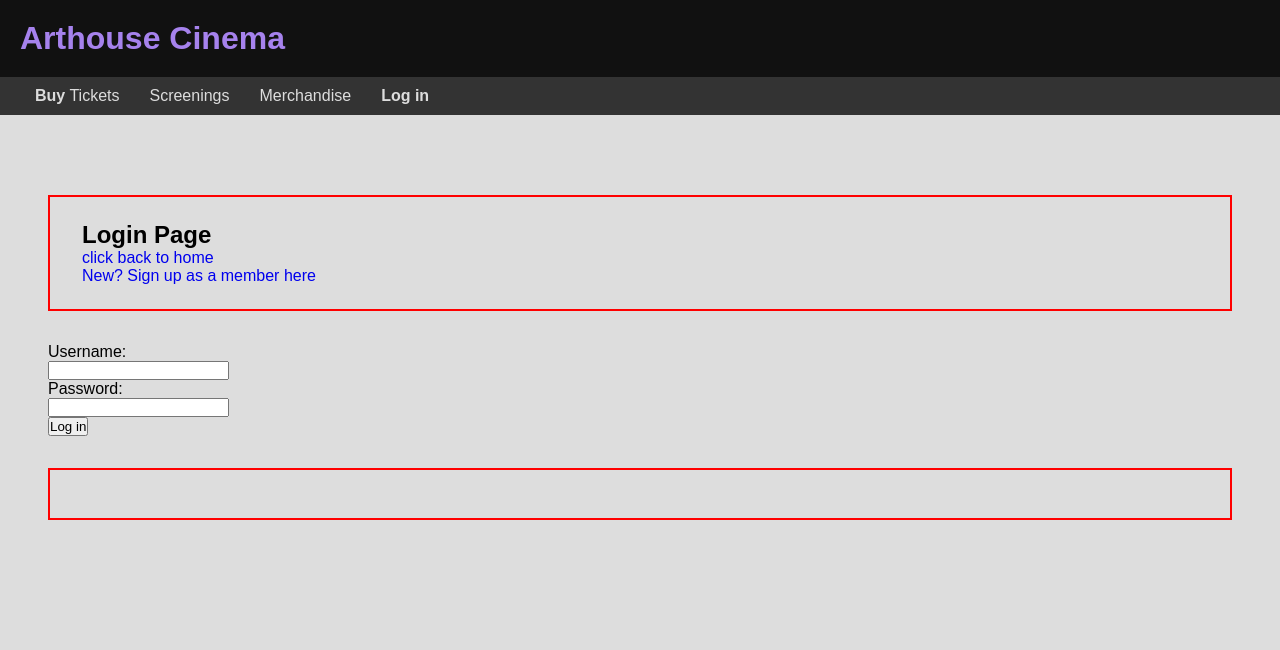
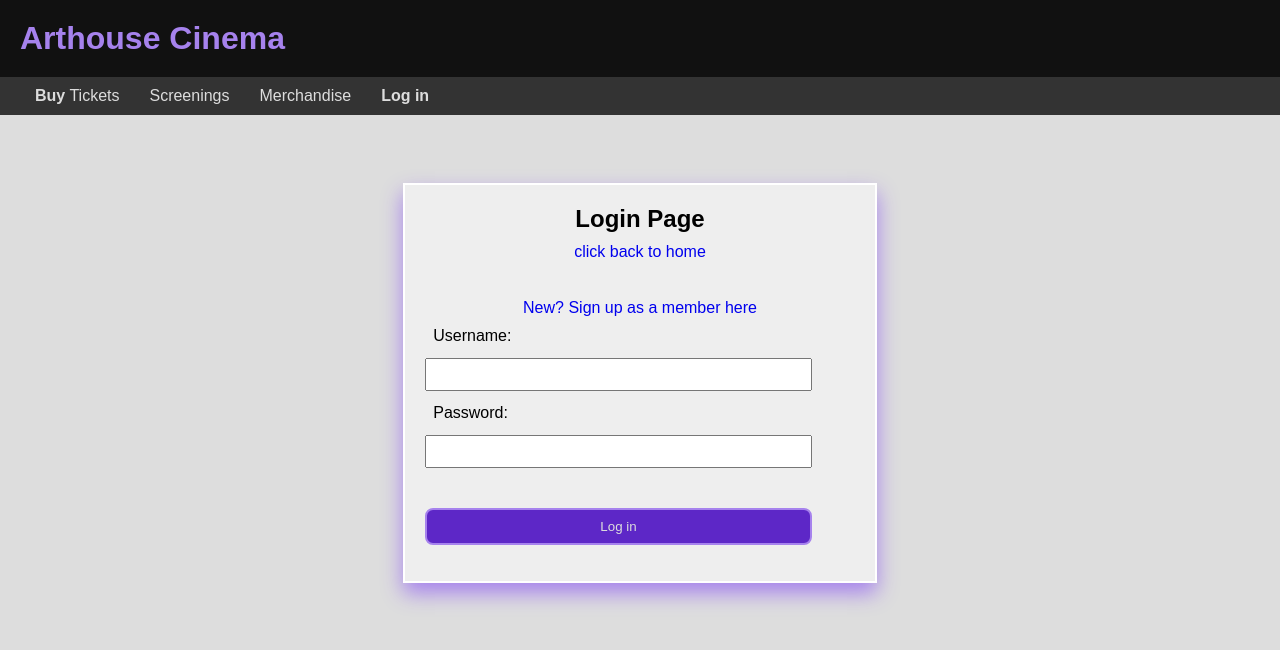
Before and after one commit to OscarHealyATU/ArthouseCinema, a PHP site: page /login.html in a window 1280 px wide. Shown: the top 650 px of the page. Run offline with PHP 8.4, Linux system fonts and the light colour scheme.

Commit message:
fixed login style

```diff
--- a/login.html
+++ b/login.html
@@ -8,8 +8,6 @@
     <link rel="stylesheet" href="styles/style.css">
     <link rel="stylesheet" href="styles/namedElementStyles.css">
     <link rel="stylesheet" href="styles/troubleshootStyle.css">
-
-
     <title>Log in</title>
 </head>
 
@@ -24,24 +22,25 @@
         </ul>
     </nav>
     <main>
-        <div class="temporary">
+        <form id="userLogin">
+        <div class="loginOrSignup">
             <h2>Login Page</h2>
-            <a href="index.php">click back to home</a>
+            <a href="index.php"><p>click back to home</p></a>
             <br>
-            <a href="signUp.html">New? Sign up as a member here</a>
+            <a href="signUp.html"><p>New? Sign up as a member here</p></a>
         </div>
         <!-- form -->
-        <form id="userLogin">
-            <label for="usernameInput">Username:</label><br>
+
+            <label for="usernameInput">Username:</label>
             <input type="text" name="usernameInput" id="usernameInput" required>
-            <br>
-            <label for="passwordInput">Password:</label><br>
+
+            <label for="passwordInput">Password:</label>
             <input type="text" name="passwordInput" id="passwordInput" required>
-            <br>
+
             <label for="submit"></label>
             <input type="submit" name="submit" id="submit" value="Log in">
         </form>
-        <div class="temporary" id="loginResponse"></div>
+        <div id="loginResponse"></div>
     </main>
 <script>
     // updates page without full reload
--- a/login.php
+++ b/login.php
@@ -20,10 +20,6 @@
         $row = $result->fetch_assoc();
         if ($password_in === $row["password_hash"]) {
             $_SESSION["username"] = $username_in;
-            // logged in, redirects to home page + a console log
-            echo "<script>console.log('log in successful');alert('todo: emplement hashing');</script>";
-            echo "<script>console.log('".$_SESSION["username"] ."');alert('".$_SESSION["username"] ."');</script>";
-            //  header("location: index.php");
             echo "<script>document.location.assign('index.php')</script>";
         }else {
             echo "Incorrect Password";
--- a/styles/namedElementStyles.css
+++ b/styles/namedElementStyles.css
@@ -39,6 +39,16 @@
 .tdButton {
   width: 8em;
 
+}
+#userLogin{
+  width:40%;
+  min-width: 400px;
+  min-height: 400px;
+}
+.loginOrSignup h2, .loginOrSignup a{
+  width: 100%;
+  text-align: center;
+  margin: auto;
 }
 
 .tdButton a {
--- a/styles/style.css
+++ b/styles/style.css
@@ -33,14 +33,26 @@
     position: relative;
     bottom: 0;
   }
-
+input, label{
+margin: 1em auto;
+min-width: 90%;
+padding: .5em;
+}
+input[type = submit]{
+  margin-top: 2em;
+  color: var(--light);
+  background-color: var(--color3);
+  border: solid 2px var(--color1);
+  border-radius: 8px;
+  padding: .7em;
+}
 
   h1 {
     padding: 20px;
     color: var(--color1);
     background-color: var(--background_color);
   }
-  table{
+  table, form{
     margin: 20px auto;
     padding: 20px;
     border: solid 2px white;
@@ -59,9 +71,7 @@
     background-color: var(--color1);
     border-bottom: solid 2px var(--color2);
   }
-  tr{
 
-  }
  tr:nth-child(even){
   background-color: white;
  }
```
